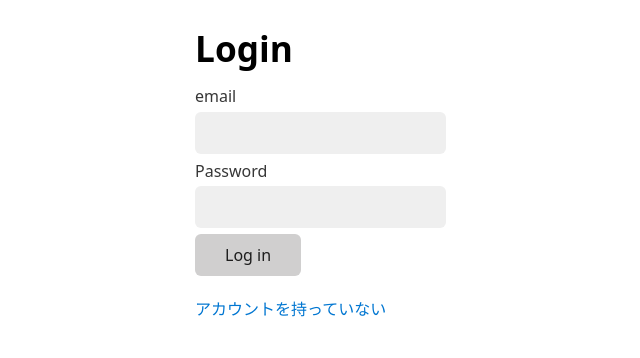
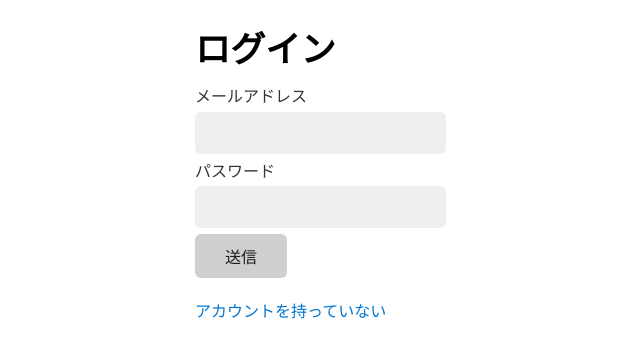
Before and after one commit to Theego99/michimaker, a PHP site: page /account_management/login.php in a window 1280 px wide. Shown: the top 358 px of the page, without its empty margins (45-685 px from the left). Run offline with PHP 8.4, Linux system fonts and the light colour scheme.

Commit message:
reorder update

```diff
--- a/account_management/index.php
+++ b/account_management/index.php
@@ -29,13 +29,13 @@ if (isset($_SESSION["user_id"])) {
 
     <h1>Home</h1>
 
-    <a href="../index.html">
+    <a href="../add-route.html">
         <h2>道を登録</h2>
     </a>
 
     <?php if (isset($user)): ?>
 
-        <p>Hello <?= htmlspecialchars($user["name"]) ?></p>
+        <p>こんにちは、 <?= htmlspecialchars($user["name"]) ?></p>
 
         <p><a href="logout.php">ログアウト</a></p>
 
--- a/account_management/login.php
+++ b/account_management/login.php
@@ -42,21 +42,21 @@ if ($_SERVER["REQUEST_METHOD"] === "POST") {
 </head>
 <body>
 
-    <h1>Login</h1>
+    <h1>ログイン</h1>
 
     <?php if ($is_invalid): ?>
-        <em>Invalid login</em>
+        <em>メールアドレスまたはパスワードが間違っています</em>
     <?php endif; ?>
 
     <form method="post">
-        <label for="email">email</label>
+        <label for="email">メールアドレス</label>
         <input type="email" name="email" id="email"
                value="<?= htmlspecialchars($_POST["email"] ?? "") ?>">
 
-        <label for="password">Password</label>
+        <label for="password">パスワード</label>
         <input type="password" name="password" id="password">
 
-        <button>Log in</button>
+        <button>送信</button>
     </form>
 <a href="./signup.html">
     <p>アカウントを持っていない </p>
```
Also changed, not shown: add-route.html (added, +52 -0 lines), index.html (+0 -25 lines).
